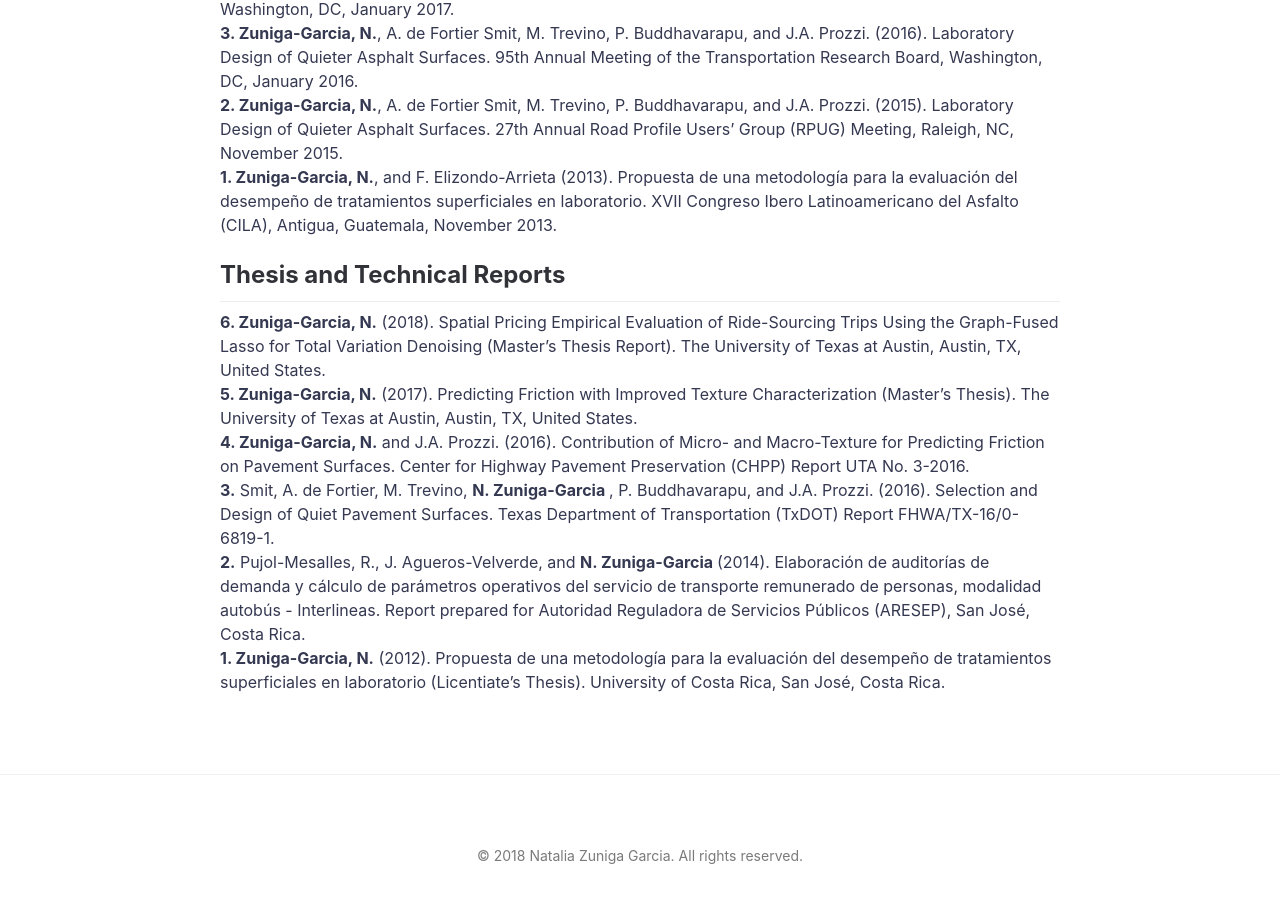
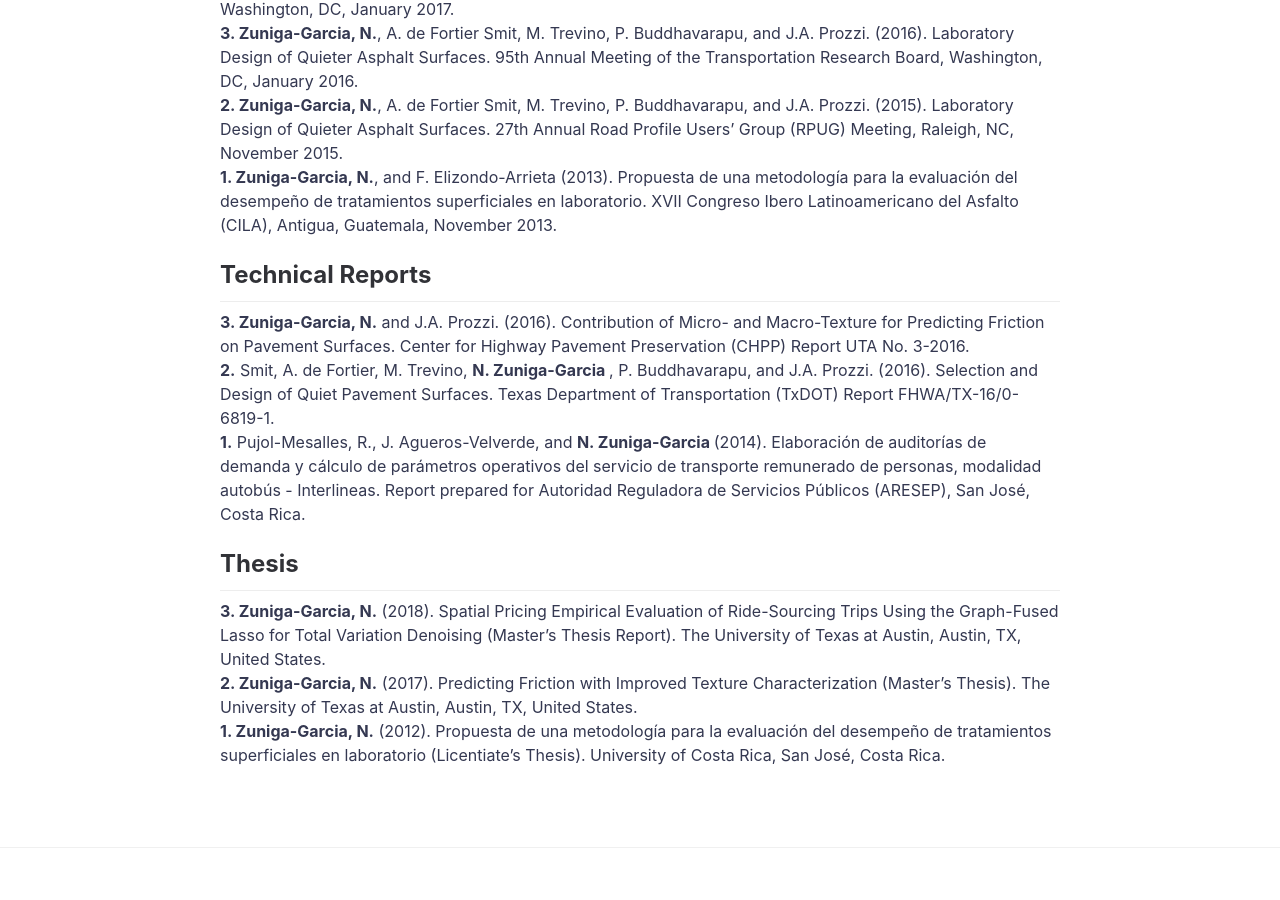
Before and after one commit to nzunigag/nzunigag.github.io, a Jekyll site: the page built from research.md, in a window 1280 px wide and 900 px high, scrolled down 1481 px. Built offline with Jekyll 4.4.1, drawn with Linux system fonts in a browser that asks for light colours.

Commit message:
Update research.md

```diff
--- a/research.md
+++ b/research.md
@@ -6,58 +6,60 @@ permalink: /research/
 
 ## Publications
 ___
-<b> 6. Zuniga-Garcia, N.</b>, M. Tec, S.G. Scott, N. Ruiz-Juri, and R.B. Machemehl. Modeling Ride-Sourcing Trips Demand Using Mixture Models for Dynamic Spatial Poisson-Point Processes. <i> Working Paper </i>.
+<b>6. Zuniga-Garcia, N.</b>, M. Tec, S.G. Scott, N. Ruiz-Juri, and R.B. Machemehl. Modeling Ride-Sourcing Trips Demand Using Mixture Models for Dynamic Spatial Poisson-Point Processes. <i> Working Paper</i>.
 <br>
-<b> 5. Zuniga-Garcia, N.</b>, M. Tec, S.G. Scott, N. Ruiz-Juri, and R.B. Machemehl. Evaluation of Ride-Sourcing Search Frictions and Driver Productivity: A Spatial Denoising Approach. Under review for publication in <i>Transportation Research Part C</i>.
+<b>5. Zuniga-Garcia, N.</b>, M. Tec, S.G. Scott, N. Ruiz-Juri, and R.B. Machemehl. Evaluation of Ride-Sourcing Search Frictions and Driver Productivity: A Spatial Denoising Approach. Under review for publication in <i>Transportation Research Part C</i>.
 <br>
-<b> 4. Zuniga-Garcia, N.</b>, and J.A. Prozzi. High-Definition Field Texture Measurements for Predicting Pavement Friction. Under review for publication in <i>Transportation Research Record</i>.
+<b>4. Zuniga-Garcia, N.</b>, and J.A. Prozzi. High-Definition Field Texture Measurements for Predicting Pavement Friction. Under review for publication in <i>Transportation Research Record</i>.
 <br>
-<b> 3. Zuniga-Garcia, N.</b>, H.W. Ross, and R.B. Machemehl. (2018). Multimodal Level of Service Methodologies: Evaluation of the Multimodal Performance of Arterial Corridors. Transportation Research Record, 0361198118776112.
+<b>3. Zuniga-Garcia, N.</b>, H.W. Ross, and R.B. Machemehl. (2018). Multimodal Level of Service Methodologies: Evaluation of the Multimodal Performance of Arterial Corridors. Transportation Research Record, 0361198118776112.
 <br>
-<b> 2. </b> Kouchaki, S., H. Roshani, J.A. Prozzi, <b> N. Zuniga-Garcia </b>, and J.B. Hernandez. (2018). Field Investigation of Relationship between Pavement Surface Texture and Friction. Transportation Research Record, 0361198118777384.
+<b>2. </b> Kouchaki, S., H. Roshani, J.A. Prozzi, <b> N. Zuniga-Garcia </b>, and J.B. Hernandez. (2018). Field Investigation of Relationship between Pavement Surface Texture and Friction. Transportation Research Record, 0361198118777384.
 <br>
-<b> 1. Zuniga-Garcia, N.</b>, W. Martinez-Alonso, A. de Fortier Smit, F. Hong, and J.A. Prozzi. (2018). Economic Analysis of Pavement Preservation Techniques. Transportation Research Record, 0361198118768515.
+<b>1. Zuniga-Garcia, N.</b>, W. Martinez-Alonso, A. de Fortier Smit, F. Hong, and J.A. Prozzi. (2018). Economic Analysis of Pavement Preservation Techniques. Transportation Research Record, 0361198118768515.
 
 ## Presentations
 ___
-<b> 13. Zuniga-Garcia, N.</b>, M. Tec, S.G. Scott, N. Ruiz-Juri, and R.B. Machemehl. Evaluation of Ride-Sourcing Search Frictions and Driver Productivity: A Spatial Denoising Approach. Under review for presentation in <i>98th Annual Meeting of the Transportation Research Board, Washington, DC, January 2019</i>.
+<b>13. Zuniga-Garcia, N.</b>, M. Tec, S.G. Scott, N. Ruiz-Juri, and R.B. Machemehl. Evaluation of Ride-Sourcing Search Frictions and Driver Productivity: A Spatial Denoising Approach. Under review for presentation in <i>98th Annual Meeting of the Transportation Research Board, Washington, DC, January 2019</i>.
 <br>
-<b> 12. Zuniga-Garcia, N.</b>, and J.A. Prozzi. High-Definition Field Texture Measurements for Predicting Pavement Friction. Under review for presentation in <i> 98th Annual Meeting of the Transportation Research Board, Washington, DC, January 2019</i>.
+<b>12. Zuniga-Garcia, N.</b>, and J.A. Prozzi. High-Definition Field Texture Measurements for Predicting Pavement Friction. Under review for presentation in <i> 98th Annual Meeting of the Transportation Research Board, Washington, DC, January 2019</i>.
 <br>
-<b> 11. Zuniga-Garcia, N.</b>, M. Tec, S.G. Scott, N. Ruiz-Juri, and R.B. Machemehl. (2018). Evaluating Spatial Pricing in Ride-Sourcing Systems: A
+<b>11. Zuniga-Garcia, N.</b>, M. Tec, S.G. Scott, N. Ruiz-Juri, and R.B. Machemehl. (2018). Evaluating Spatial Pricing in Ride-Sourcing Systems: A
 Graph Fused Lasso Denoising Approach. Accepted for presentation in <i> 2018 INFORMS Annual Meeting, Phoenix, AZ, November 2018</i>.
 <br>
-<b> 10. Zuniga-Garcia, N.</b>, H.W. Ross, and R.B. Machemehl. (2018). Multimodal Level of Service Methodologies: Evaluation of the Multimodal Performance of Arterial Corridors. 97th Annual Meeting of the Transportation Research Board, Washington, DC, January 2018.
+<b>10. Zuniga-Garcia, N.</b>, H.W. Ross, and R.B. Machemehl. (2018). Multimodal Level of Service Methodologies: Evaluation of the Multimodal Performance of Arterial Corridors. 97th Annual Meeting of the Transportation Research Board, Washington, DC, January 2018.
 <br>
 <b> 9. Zuniga-Garcia, N.</b>, S. Kouchaki, H. Roshani, J.A. Prozzi, and J.B. Hernandez. (2018). Field Investigation of Relationship between Pavement Surface Texture and Friction. 97th Annual Meeting of the Transportation Research Board, Washington, DC, January 2018.
 <br>
-<b> 8. Zuniga-Garcia, N.</b>, W. Martinez-Alonso, A. de Fortier Smit, F. Hong, and J.A. Prozzi. (2018). Economic Analysis of Pavement Preservation Techniques. 97th Annual Meeting of the Transportation Research Board, Washington, DC, January 2018.
+<b>8. Zuniga-Garcia, N.</b>, W. Martinez-Alonso, A. de Fortier Smit, F. Hong, and J.A. Prozzi. (2018). Economic Analysis of Pavement Preservation Techniques. 97th Annual Meeting of the Transportation Research Board, Washington, DC, January 2018.
 <br>
-<b> 7. Zuniga-Garcia, N.</b>, A. de Fortier Smit, and J.A. Prozzi. (2018). Predicting Friction with Improved Texture Characterization. 97th Annual Meeting of the Transportation Research Board, Washington, DC, January 2018.
+<b>7. Zuniga-Garcia, N.</b>, A. de Fortier Smit, and J.A. Prozzi. (2018). Predicting Friction with Improved Texture Characterization. 97th Annual Meeting of the Transportation Research Board, Washington, DC, January 2018.
 <br>
-<b> 6. Zuniga-Garcia, N.</b>, A. de Fortier Smit, and J.A. Prozzi. (2017). Cuantificación de la macro- y micro-textura del pavimento para la estimación de fricción. XIX Congreso Ibero Latinoamericano del Asfalto (CILA), Medellín, Colombia, November 2017.
+<b>6. Zuniga-Garcia, N.</b>, A. de Fortier Smit, and J.A. Prozzi. (2017). Cuantificación de la macro- y micro-textura del pavimento para la estimación de fricción. XIX Congreso Ibero Latinoamericano del Asfalto (CILA), Medellín, Colombia, November 2017.
 <br>
-<b> 5. Zuniga-Garcia, N.</b>, W. Martinez-Alonso, and J.A. Prozzi. (2017). Análisis estocástico del costo del ciclo de vida de técnicas de preservación de pavimentos. XIX Congreso Ibero Latinoamericano del Asfalto (CILA), Medellín, Colombia, November 2017.
+<b>5. Zuniga-Garcia, N.</b>, W. Martinez-Alonso, and J.A. Prozzi. (2017). Análisis estocástico del costo del ciclo de vida de técnicas de preservación de pavimentos. XIX Congreso Ibero Latinoamericano del Asfalto (CILA), Medellín, Colombia, November 2017.
 <br>
 <b>4.</b> Martinez-Alonso, W., <b>N. Zuniga-Garcia </b>, A. de Fortier Smit, and J.A. Prozzi. (2017). Life-Cycle Cost Analysis of Pavement Preservation Techniques in Texas. 96th Annual Meeting the Transportation Research Board, Washington, DC, January 2017.
 <br>
-<b> 3. Zuniga-Garcia, N.</b>, A. de Fortier Smit, M. Trevino, P. Buddhavarapu,  and J.A. Prozzi. (2016). Laboratory Design of Quieter Asphalt Surfaces. 95th Annual Meeting of the Transportation Research Board, Washington, DC, January 2016.
+<b>3. Zuniga-Garcia, N.</b>, A. de Fortier Smit, M. Trevino, P. Buddhavarapu,  and J.A. Prozzi. (2016). Laboratory Design of Quieter Asphalt Surfaces. 95th Annual Meeting of the Transportation Research Board, Washington, DC, January 2016.
 <br>
-<b> 2. Zuniga-Garcia, N.</b>, A. de Fortier Smit, M. Trevino, P. Buddhavarapu,  and J.A. Prozzi. (2015). Laboratory Design of Quieter Asphalt Surfaces. 27th Annual Road Profile Users’ Group (RPUG) Meeting, Raleigh, NC, November 2015.
+<b>2. Zuniga-Garcia, N.</b>, A. de Fortier Smit, M. Trevino, P. Buddhavarapu,  and J.A. Prozzi. (2015). Laboratory Design of Quieter Asphalt Surfaces. 27th Annual Road Profile Users’ Group (RPUG) Meeting, Raleigh, NC, November 2015.
 <br>
-<b> 1. Zuniga-Garcia, N.</b>, and F. Elizondo-Arrieta (2013). Propuesta de una metodología para la evaluación del desempeño de tratamientos superficiales en laboratorio. XVII Congreso Ibero Latinoamericano del Asfalto (CILA), Antigua, Guatemala, November 2013.
+<b>1. Zuniga-Garcia, N.</b>, and F. Elizondo-Arrieta (2013). Propuesta de una metodología para la evaluación del desempeño de tratamientos superficiales en laboratorio. XVII Congreso Ibero Latinoamericano del Asfalto (CILA), Antigua, Guatemala, November 2013.
 
-## Thesis and Technical Reports
+## Technical Reports
+___
+<b>3. Zuniga-Garcia, N.</b> and J.A. Prozzi. (2016). Contribution of Micro- and Macro-Texture for Predicting Friction on Pavement Surfaces. Center for Highway Pavement Preservation (CHPP) Report UTA No. 3-2016.
+<br>
+<b>2.</b> Smit, A. de Fortier, M. Trevino, <b> N. Zuniga-Garcia </b>, P. Buddhavarapu,  and J.A. Prozzi. (2016). Selection	and	Design	of	Quiet	Pavement Surfaces. Texas Department of Transportation (TxDOT) Report FHWA/TX-16/0-6819-1.
+<br>
+<b>1.</b> Pujol-Mesalles, R., J. Agueros-Velverde, and <b> N. Zuniga-Garcia </b> (2014). Elaboración de auditorías de demanda y cálculo de parámetros operativos del servicio de transporte remunerado de personas, modalidad autobús - Interlineas. Report prepared for  Autoridad Reguladora de Servicios Públicos (ARESEP), San José, Costa Rica.
+
+## Thesis
 ____
-<b> 6. Zuniga-Garcia, N.</b> (2018). Spatial Pricing Empirical Evaluation of Ride-Sourcing
+<b>3. Zuniga-Garcia, N.</b> (2018). Spatial Pricing Empirical Evaluation of Ride-Sourcing
 Trips Using the Graph-Fused Lasso for Total Variation Denoising (Master's Thesis Report). The University of Texas at Austin, Austin, TX, United States.
 <br>
-<b> 5. Zuniga-Garcia, N.</b> (2017). Predicting Friction with Improved Texture Characterization (Master's Thesis). The University of Texas at Austin, Austin, TX, United States.
+<b>2. Zuniga-Garcia, N.</b> (2017). Predicting Friction with Improved Texture Characterization (Master's Thesis). The University of Texas at Austin, Austin, TX, United States.
 <br>
-<b> 4. Zuniga-Garcia, N.</b> and J.A. Prozzi. (2016). Contribution of Micro- and Macro-Texture for Predicting Friction on Pavement Surfaces. Center for Highway Pavement Preservation (CHPP) Report UTA No. 3-2016.
-<br>
-<b>3.</b> Smit, A. de Fortier, M. Trevino, <b> N. Zuniga-Garcia </b>, P. Buddhavarapu,  and J.A. Prozzi. (2016). Selection	and	Design	of	Quiet	Pavement Surfaces. Texas Department of Transportation (TxDOT) Report FHWA/TX-16/0-6819-1.
-<br>
-<b>2.</b> Pujol-Mesalles, R., J. Agueros-Velverde, and <b> N. Zuniga-Garcia </b> (2014). Elaboración de auditorías de demanda y cálculo de parámetros operativos del servicio de transporte remunerado de personas, modalidad autobús - Interlineas. Report prepared for  Autoridad Reguladora de Servicios Públicos (ARESEP), San José, Costa Rica.
-<br>
-<b> 1. Zuniga-Garcia, N.</b> (2012). Propuesta de una metodología para la evaluación del desempeño de tratamientos superficiales en laboratorio (Licentiate's Thesis). University of Costa Rica, San José, Costa Rica.
+<b>1. Zuniga-Garcia, N.</b> (2012). Propuesta de una metodología para la evaluación del desempeño de tratamientos superficiales en laboratorio (Licentiate's Thesis). University of Costa Rica, San José, Costa Rica.
```
